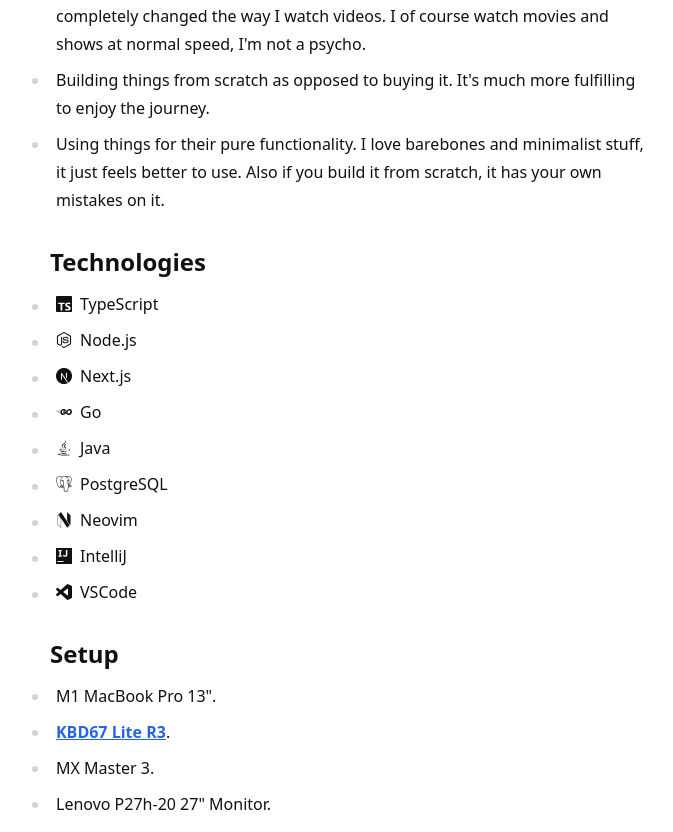
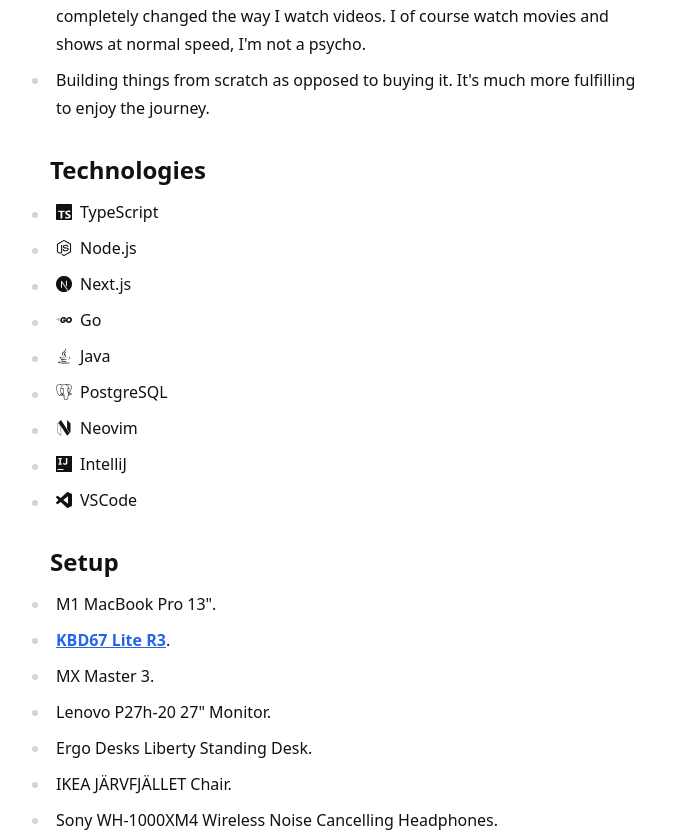
Before and after one commit to pzrsa/parsam.io, a Next.js app: page /about in a window 1280 px wide. Shown: the part 986-1818 px from the top of the page, without its empty margins (278-951 px from the left). Built offline with nearby package versions, Linux system fonts and the light colour scheme.

Commit message:
about me update

```diff
--- a/pages/about.tsx
+++ b/pages/about.tsx
@@ -128,11 +128,6 @@ const About: React.FC = ({}) => {
             Building things from scratch as opposed to buying it. It&apos;s much
             more fulfilling to enjoy the journey.
           </li>
-          <li>
-            Using things for their pure functionality. I love barebones and
-            minimalist stuff, it just feels better to use. Also if you build it
-            from scratch, it has your own mistakes on it.
-          </li>
         </ul>
         <h2 className="text-2xl font-bold mb-3 mt-8">Technologies</h2>
         <ul className="list-disc prose dark:prose-invert">
```
